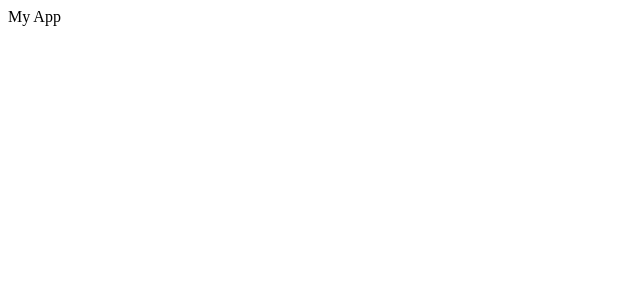
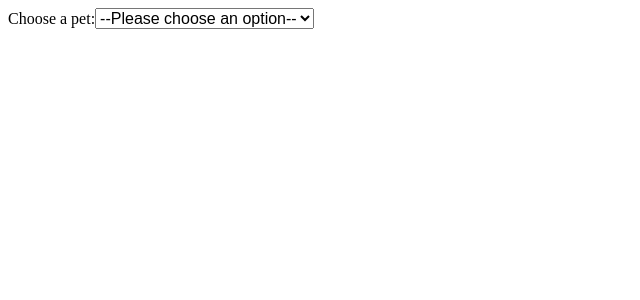
Before and after one commit to BonkHo/scatterplot-with-menu, a React (Create React App) app in the folder app/: page / in a window 1280 px wide. Shown: the top 300 px of the page, without its empty margins (0-640 px from the left). Built offline with nearby package versions, Linux system fonts and the light colour scheme.

Commit message:
Simple select menu added

```diff
--- a/app/public/index.html
+++ b/app/public/index.html
@@ -24,7 +24,7 @@
       work correctly both with client-side routing and a non-root public URL.
       Learn how to configure a non-root public URL by running `npm run build`.
     -->
-    <title>React App</title>
+		<title>Menus With React</title>
 	</head>
 	<body>
 		<noscript>You need to enable JavaScript to run this app.</noscript>
--- a/app/src/App.css
+++ b/app/src/App.css
@@ -0,0 +1,7 @@
+body {
+	font-size: 1rem;
+}
+
+select {
+	font-size: 1rem;
+}
--- a/app/src/App.js
+++ b/app/src/App.js
@@ -1,7 +1,21 @@
 import "./App.css";
 
 function App() {
-	return <div className="App">My App</div>;
+	return (
+		<div className="App">
+			<label for="pet-select">Choose a pet:</label>
+
+			<select name="pets" id="pet-select">
+				<option value="">--Please choose an option--</option>
+				<option value="dog">Dog</option>
+				<option value="cat">Cat</option>
+				<option value="hamster">Hamster</option>
+				<option value="parrot">Parrot</option>
+				<option value="spider">Spider</option>
+				<option value="goldfish">Goldfish</option>
+			</select>
+		</div>
+	);
 }
 
 export default App;
```
Lines whose indentation alone changed are shown as unchanged.
